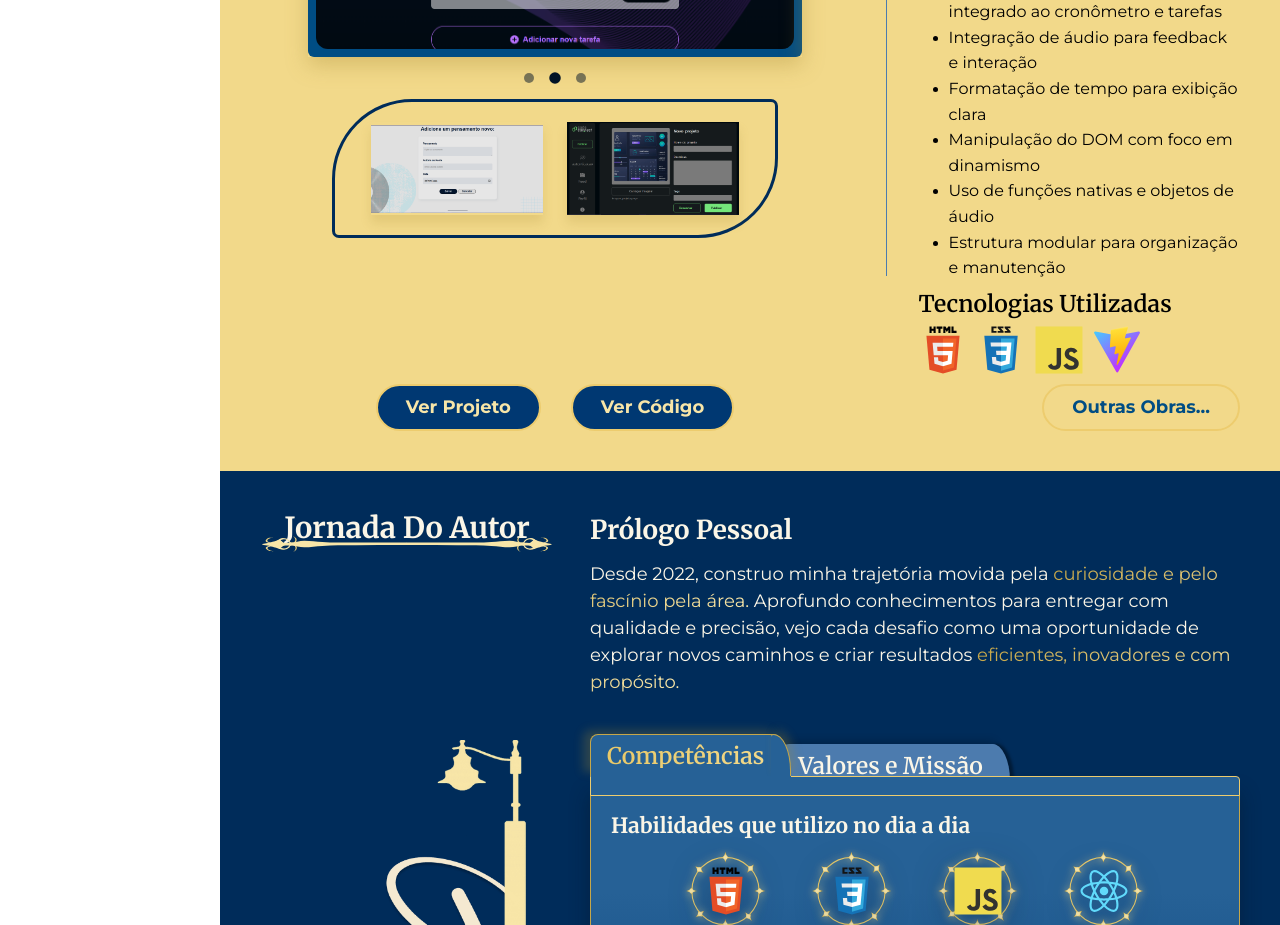
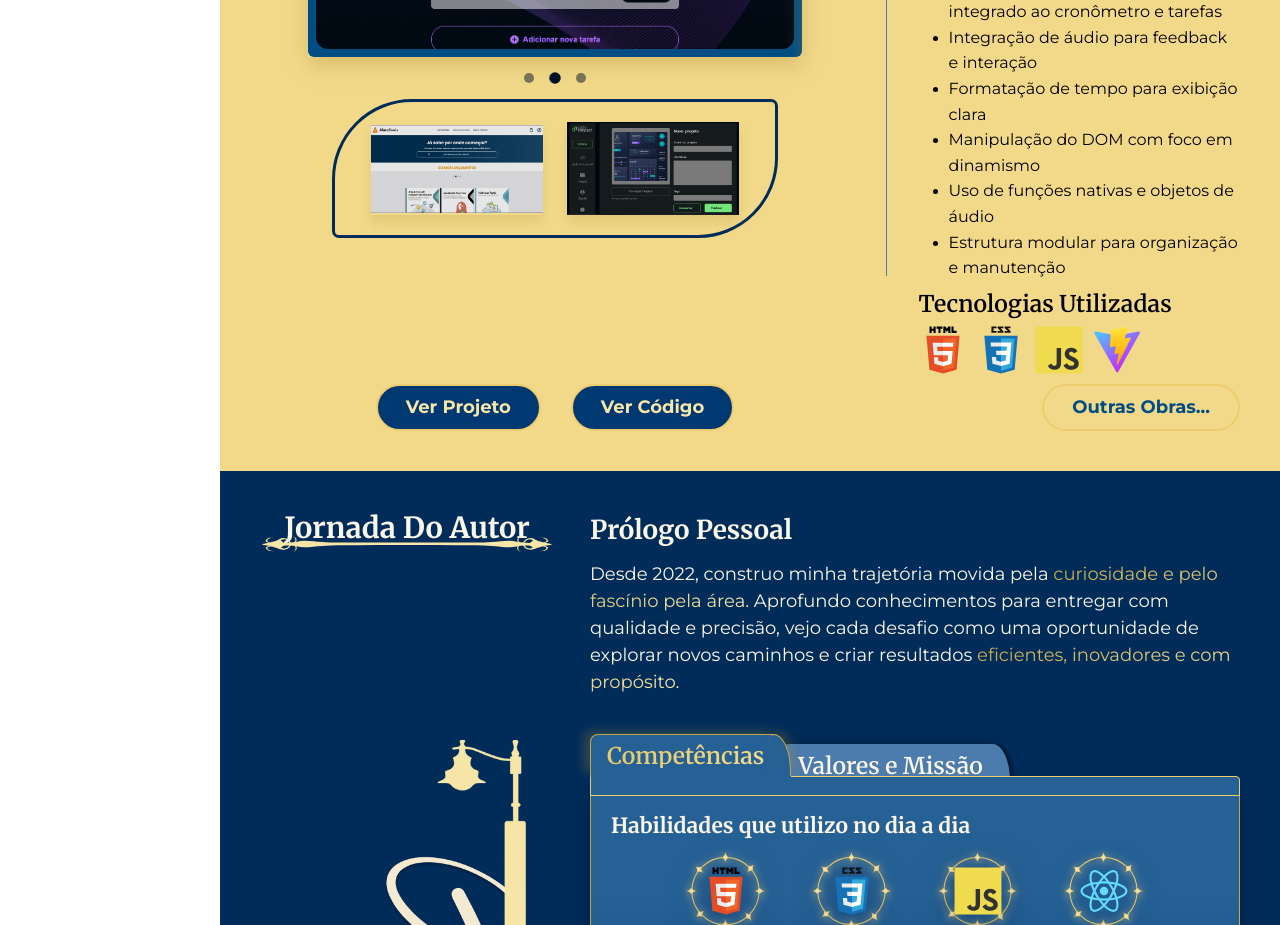
Before and after one commit to chiquinelli-bia/portifolio, a React (Vite) app: page / in a window 1280 px wide. Shown: the part 1200-2125 px from the top of the page. Built offline with nearby package versions, Linux system fonts and the light colour scheme; a web font is replaced by a local one.

Commit message:
fix(carousel): corrige calculo do indice dos projetos no ThumbsPreview

```diff
--- a/src/pages/landingPage/sections/portifolio/gallery/carousel/thumbsPreview/index.jsx
+++ b/src/pages/landingPage/sections/portifolio/gallery/carousel/thumbsPreview/index.jsx
@@ -6,12 +6,15 @@ import { useGalleryContext } from "@/contexts/galleryContext/galleryContext";
 export const ThumbsPreview = ({ projects, emblaApi }) => {
   const { currentIndex, setCurrentImage, currentImage } = useGalleryContext();
 
+  const totalProjects = projects.length;
   const totalImages = projects[currentIndex].images.length;
-  const previousIndex = (currentIndex - 1 + totalImages) % totalImages;
-  const nextIndex = (currentIndex + 1) % totalImages;
+
+  // 👈 2. Resto da divisão feito com base no total de PROJETOS:
+  const previousIndex = (currentIndex - 1 + totalProjects) % totalProjects;
+  const nextIndex = (currentIndex + 1) % totalProjects;
+
   const previousProject = projects[previousIndex];
   const nextProject = projects[nextIndex];
-
   const onThumbClick = useCallback(
     (index) => {
       if (!emblaApi) return;
```
